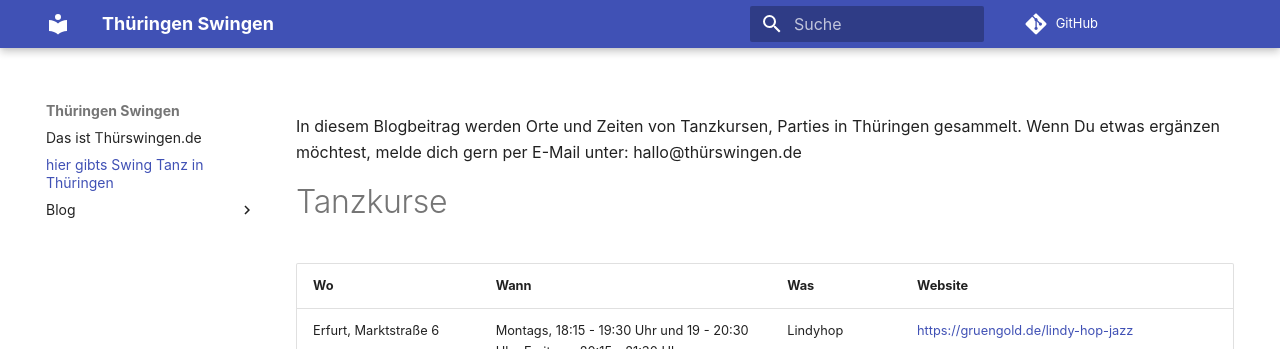
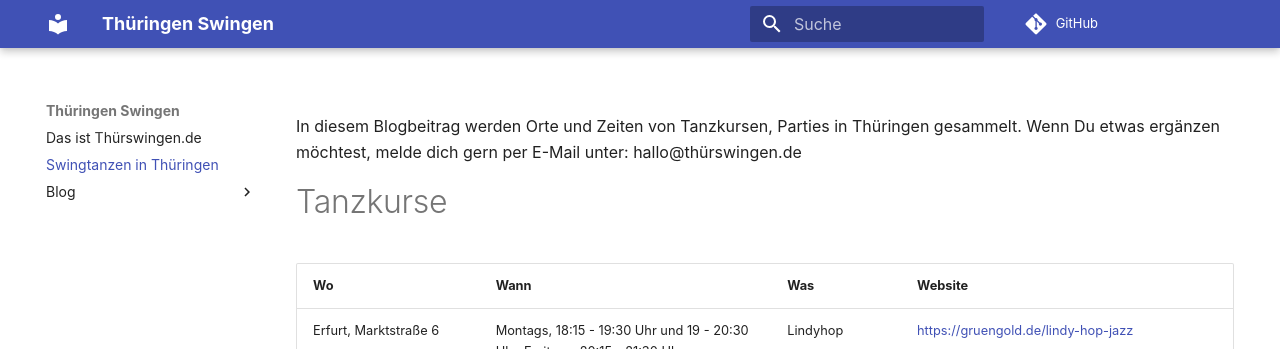
Before and after one commit to fbim-genosr/thuerswingende, an MkDocs documentation site: the page built from docs/here.md, in a window 1280 px wide. Shown: the top 349 px of the page. Built offline with MkDocs 1.6.1 and Material for MkDocs 9.7.7, drawn with Linux system fonts in a browser that asks for light colours; comment, search, counter and statistics services are not loaded.

Commit message:
rename post title

```diff
--- a/docs/here.md
+++ b/docs/here.md
@@ -1,6 +1,6 @@
 ---
 layout: post
-title:  "hier gibts Swing Tanz in Thüringen"
+title:  "Swingtanzen in Thüringen"
 date:   2025-08-30
 categories: info
 description: Eine Übersicht von Orten, an denen Du Swingtänze lernene kannst.
```
